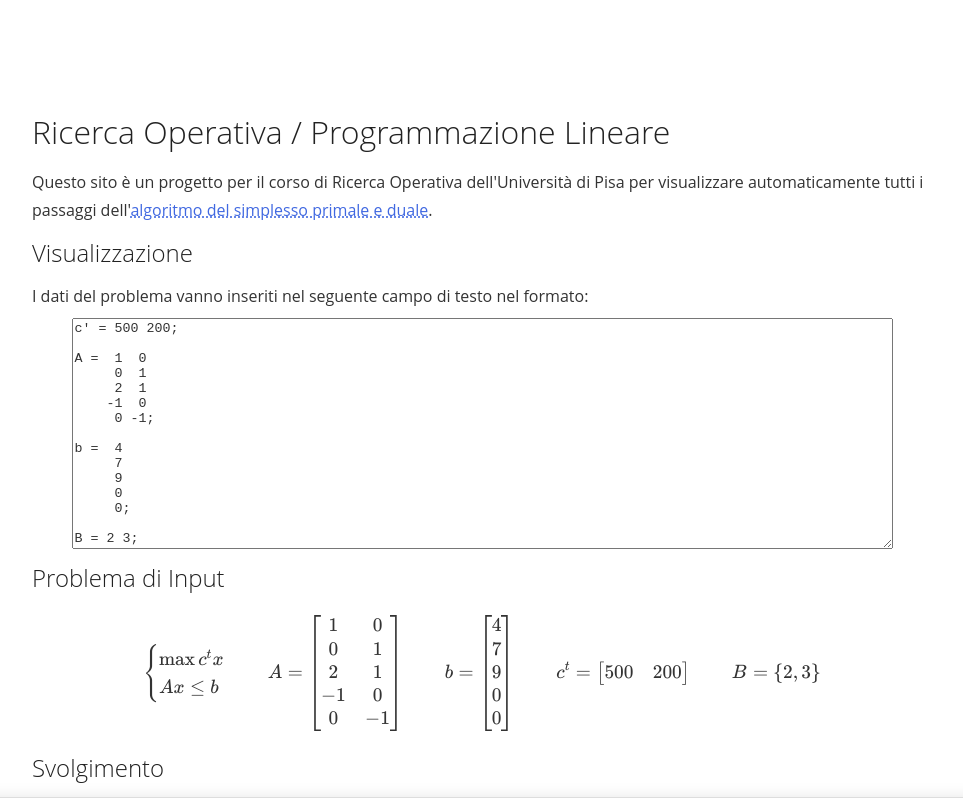
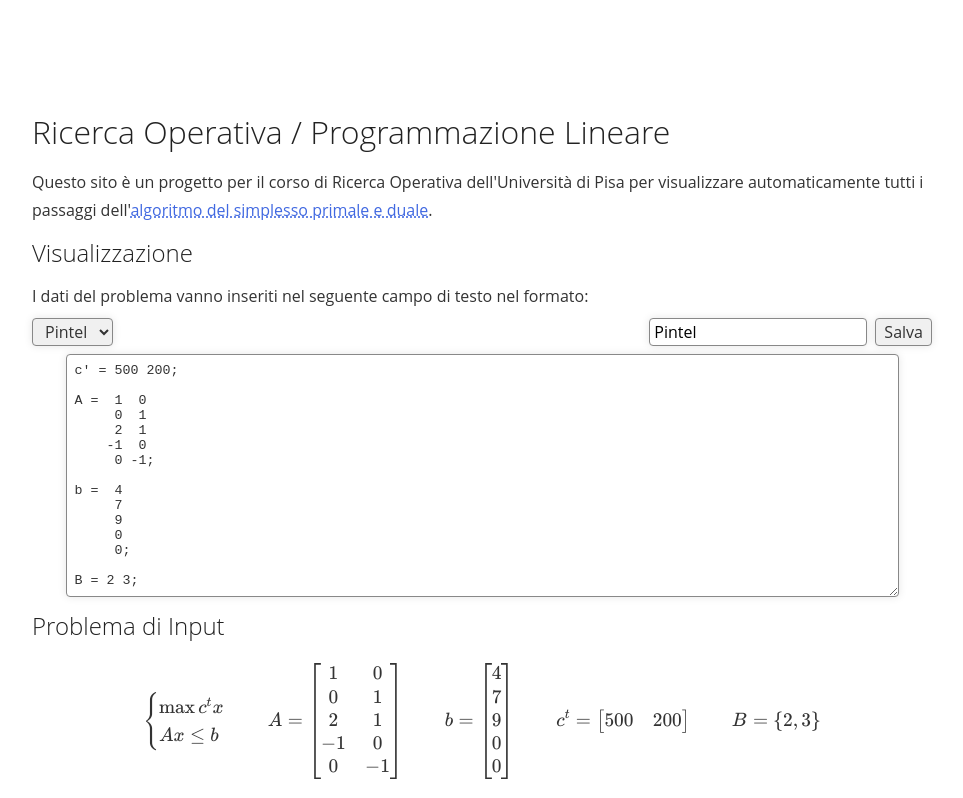
Before and after one commit to aziis98/ro-vis, a Preact app: page / in a window 1280 px wide. Shown: the top 798 px of the page, without its empty margins (158-1121 px from the left). Built offline with nearby package versions, Linux system fonts and the light colour scheme.

Commit message:
added stored problems

```diff
--- a/src/main.tsx
+++ b/src/main.tsx
@@ -22,7 +22,26 @@ b =  4
 B = 2 3;
 `.trim()
 
+const useLocalStorage = <T,>(key: string, initialValue: T) => {
+    const [value, setValue] = useState<T>(() => {
+        const item = window.localStorage.getItem(key)
+        return item ? JSON.parse(item) : initialValue
+    })
+
+    const setItem = (newValue: T) => {
+        setValue(newValue)
+        window.localStorage.setItem(key, JSON.stringify(newValue))
+    }
+
+    return [value, setItem] as const
+}
+
 const App = () => {
+    const [currentProblemName, setCurrentProblemName] = useState('Pintel')
+    const [savedProblems, setSavedProblems] = useLocalStorage<{ name: string; source: string }[]>('savedProblems', [
+        { name: 'Pintel', source: INITIAL_PROBLEM_INPUT },
+    ])
+
     const [problemInput, setProblemInput] = useState(INITIAL_PROBLEM_INPUT)
 
     const problemValuesResult = parseSafeProblemInput(problemInput)
@@ -36,6 +55,53 @@ const App = () => {
             </p>
             <h2>Visualizzazione</h2>
             <p>I dati del problema vanno inseriti nel seguente campo di testo nel formato:</p>
+
+            <div class="flex-row">
+                <select
+                    onInput={e => {
+                        const name = e.currentTarget.value
+                        console.log(name)
+
+                        const savedProblem = savedProblems.find(p => p.name === name)
+                        if (savedProblem) {
+                            setCurrentProblemName(name)
+                            setProblemInput(savedProblem.source)
+                        }
+                    }}
+                >
+                    {savedProblems.find(p => p.name === currentProblemName)?.source !== problemInput && (
+                        <option selected>Unsaved</option>
+                    )}
+                    {savedProblems.map(({ name }) => (
+                        <option
+                            value={name}
+                            selected={
+                                name === currentProblemName &&
+                                savedProblems.find(p => p.name === name)!.source === problemInput
+                            }
+                        >
+                            {name}
+                        </option>
+                    ))}
+                </select>
+                <div class="spacer"></div>
+                <input
+                    type="text"
+                    onInput={e => {
+                        const name = e.currentTarget.value
+                        setCurrentProblemName(name)
+                    }}
+                    value={currentProblemName}
+                />
+                <button
+                    onClick={() => {
+                        setSavedProblems([...savedProblems, { name: currentProblemName, source: problemInput }])
+                    }}
+                >
+                    Salva
+                </button>
+            </div>
+
             <textarea
                 value={problemInput}
                 onInput={e => setProblemInput(e.currentTarget.value)}
--- a/src/parser-problem.tsx
+++ b/src/parser-problem.tsx
@@ -64,6 +64,14 @@ export function parseSafeProblemInput(source: string): Result<ProblemInput> {
         }
     }
 
+    // check dimensions
+    if (A.cols !== c.size) {
+        return { error: 'Il numero di colonne di A deve essere uguale alla dimensione di c' }
+    }
+    if (A.rows !== b.size) {
+        return { error: 'Il numero di righe di A deve essere uguale alla dimensione di b' }
+    }
+
     return {
         result: {
             A,
--- a/src/style.css
+++ b/src/style.css
@@ -40,12 +40,50 @@
         }
     }
 
+    textarea,
+    input[type='text'] {
+        background: #fff;
+        border: 1px solid #888;
+        min-height: 1.75rem;
+        padding: 0 0.25rem;
+        border-radius: 0.25rem;
+
+        box-shadow: 0 0 0.5rem rgba(0, 0, 0, 0.1);
+    }
+
+    input[type='text'] {
+        font-size: 16px;
+    }
+
     textarea {
         resize: vertical;
+
+        padding: 0.5rem;
 
         font-family: 'JetBrains Mono', monospace;
         font-weight: 400;
         color: #333;
+    }
+
+    button,
+    select {
+        font-family: 'Open Sans', sans-serif;
+        font-size: 16px;
+        font-weight: 400;
+        color: #333;
+
+        box-shadow: 0 0 0.5rem rgba(0, 0, 0, 0.1);
+        background: #f0f0f0;
+        border: 1px solid #888;
+        padding: 0 0.5rem;
+        border-radius: 0.25rem;
+        min-height: 1.75rem;
+
+        cursor: pointer;
+
+        &:hover {
+            background: #e0e0e0;
+        }
     }
 
     p {
@@ -164,4 +202,15 @@
         grid-auto-flow: column;
         align-items: center;
     }
+
+    .flex-row {
+        display: flex;
+        flex-direction: row;
+        align-items: center;
+        gap: 0.5rem;
+
+        > .spacer {
+            flex-grow: 1;
+        }
+    }
 }
```
